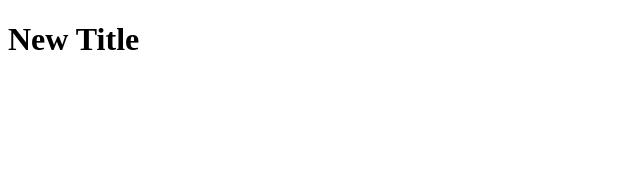
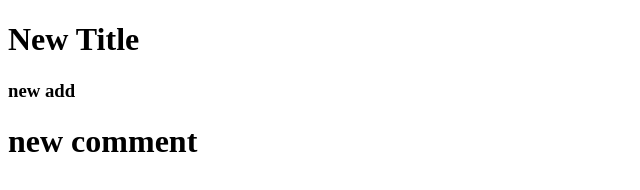
Before and after one commit to SaxonsProfile/best-receipes, a plain HTML site: page Recipies/tacos.html in a window 1280 px wide. Shown: the whole page, without its empty margins (0-640 px from the left). Drawn offline with Linux system fonts and the light colour scheme.

```diff
--- a/Recipies/tacos.html
+++ b/Recipies/tacos.html
@@ -5,7 +5,9 @@
     <meta name="viewport" content="width=device-width, initial-scale=1.0">
     <title>Document</title>
     <h1>New Title</h1>
-
+    <h3>new add
+        <h1>new comment</h1>
+    </h3>
 </head>
 <body>
 
```
